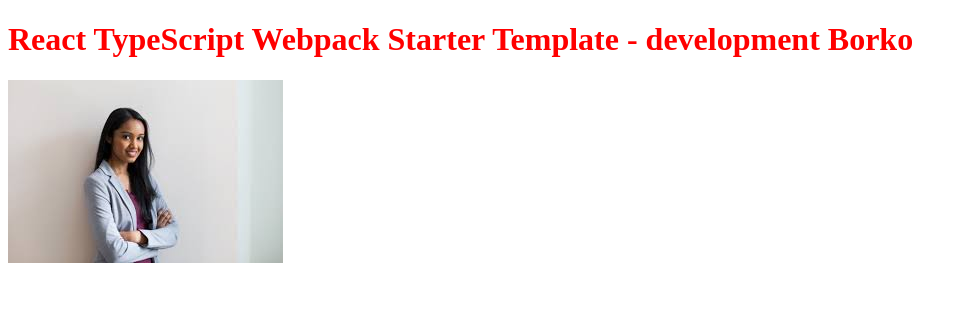
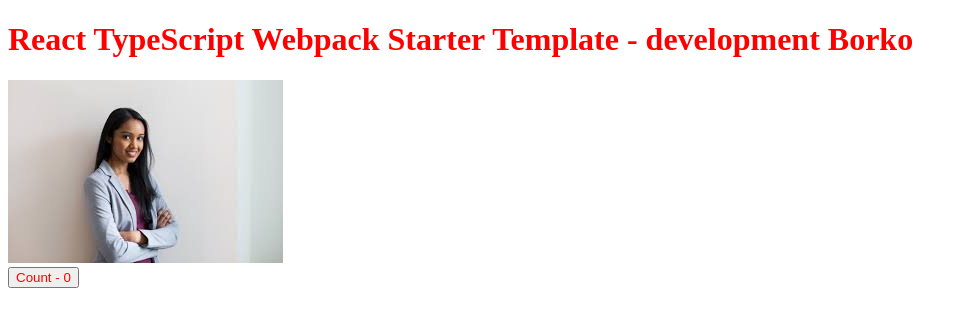
Before and after one commit to BorislavBenderov/webpack-tutorial, a React app: page / in a window 1280 px wide. Shown: the top 326 px of the page, without its empty margins (0-967 px from the left). Built offline with nearby package versions, Linux system fonts and the light colour scheme.

Commit message:
Render Counter

```diff
--- a/src/App.tsx
+++ b/src/App.tsx
@@ -1,10 +1,15 @@
 import "./styles.css";
 import Photo from "./download.jpg";
+import { Counter } from "./Counter";
 export const App = () => {
   return (
     <>
-      <h1>React TypeScript Webpack Starter Template - {process.env.NODE_ENV} {process.env.name}</h1>
+      <h1>
+        React TypeScript Webpack Starter Template - {process.env.NODE_ENV}{" "}
+        {process.env.name}
+      </h1>
       <img src={Photo} alt="" />
+      <Counter />
     </>
   );
 };
```
